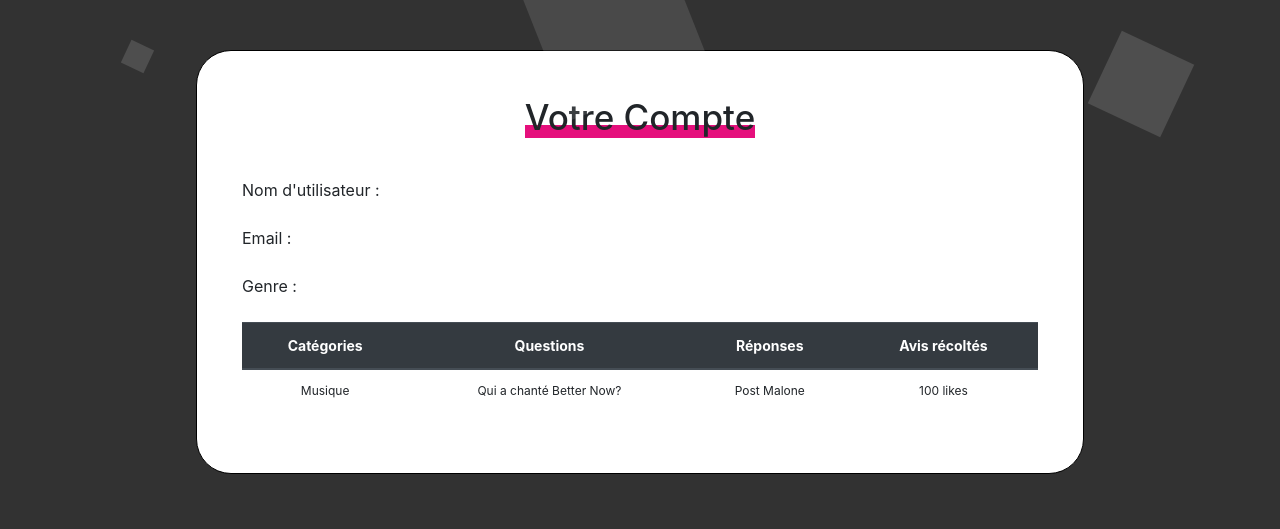
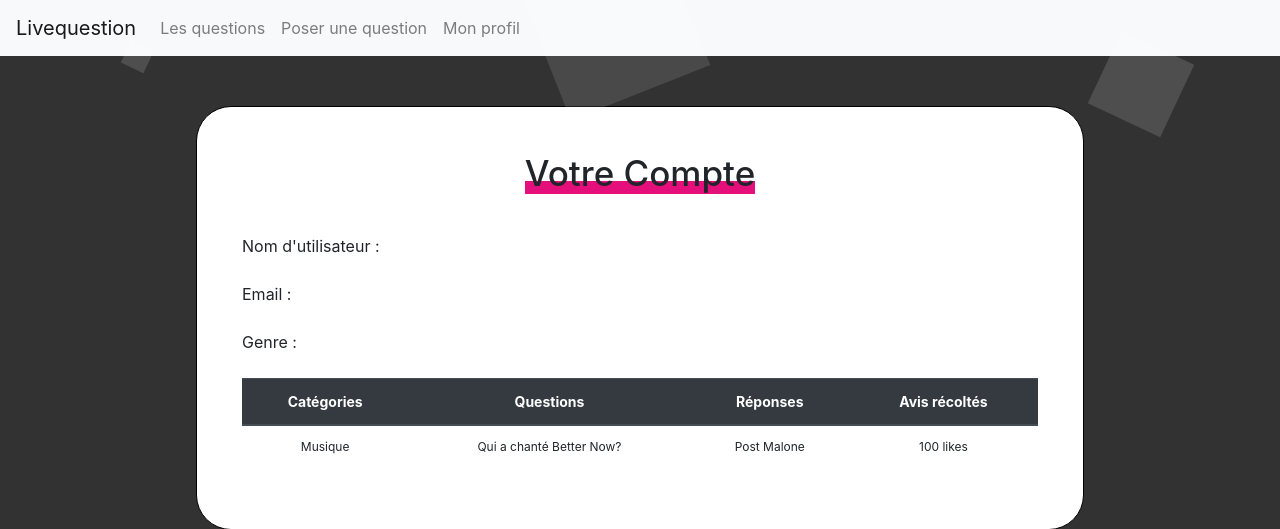
Before and after one commit to Valentin460/Livequestion, a PHP site: page /vuemembre.php in a window 1280 px wide. Shown: the top 529 px of the page. Run offline with PHP 8.4, Linux system fonts and the light colour scheme; some libraries are stand-ins or nearby versions.

Commit message:
Ajout navbar utilisateur connecté

```diff
--- /dev/null
+++ b/includes/connexion-head.php
@@ -0,0 +1,19 @@
+<nav class="navbar navbar-expand-lg navbar-light bg-light">
+    <a class="navbar-brand" href="../index.php">Livequestion</a>
+    <button class="navbar-toggler" type="button" data-toggle="collapse" data-target="#navbarColor03" aria-controls="navbarColor03" aria-expanded="false" aria-label="Toggle navigation">
+        <span class="navbar-toggler-icon"></span>
+    </button>
+    <div class="collapse navbar-collapse" id="navbarColor03">
+        <ul class="navbar-nav mr-auto">
+            <li class="nav-item">
+                <a class="nav-link" href="hConnexion.php">Les questions</a>
+            </li>
+            <li class="nav-item">
+                <a class="nav-link" href="#" data-toggle="modal" data-target="#questionModal">Poser une question</a>
+            </li>
+            <li class="nav-item">
+                <a class="nav-link" href="#" role="button" aria-haspopup="true" aria-expanses="false">Mon profil</a>
+            </li>
+        </ul>
+    </div>
+</nav>
--- a/vuemembre.php
+++ b/vuemembre.php
@@ -11,6 +11,9 @@
 	<script src="https://ajax.googleapis.com/ajax/libs/jquery/1.10.2/jquery.min.js"></script>
 </head>
 <body>
+<?php
+	include("includes/connexion-head.php");
+?>
 	<div id="color">
 		<div class="container">
 			<div class="animate-area">
```
